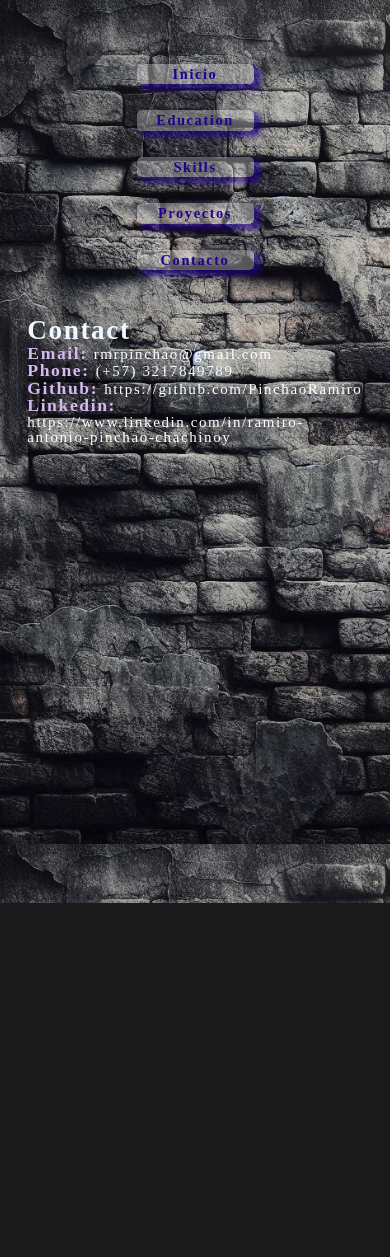
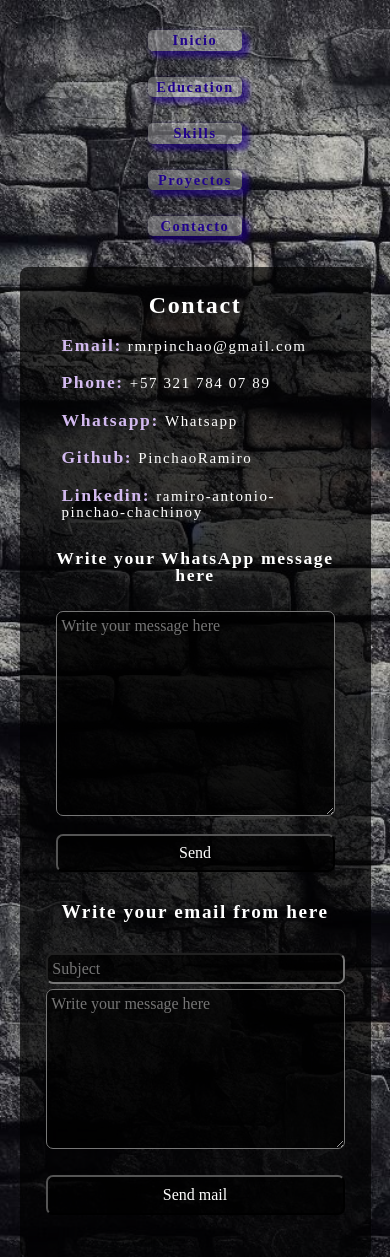
Before and after one commit to PinchaoRamiro/Portafolio_Ramiro_Pinchao, a React (Vite) app: page /Contact in a window 390 px wide. Before the commit the page ends 903 px from the top, so only its background shows below. Built offline with nearby package versions, Linux system fonts and the light colour scheme.

Commit message:
I add some advances to evolution, add message in whatsapp and meil

```diff
--- a/src/App.tsx
+++ b/src/App.tsx
@@ -9,6 +9,10 @@ import Projects from './pages/Projects';
 import './styles.css';
 import './styles/home.css';
 import './styles/nav.css';
+import './styles/skills.css';
+import './styles/education.css';
+import './styles/projects.css';
+import './styles/contact.css';
 
 const App: React.FC = () => {
   return (
--- a/src/pages/Contact.tsx
+++ b/src/pages/Contact.tsx
@@ -1,13 +1,70 @@
 import React from 'react';
+import { useState } from 'react';
 
-const Contact: React.FC = () => (
-  <section id="contact">
-    <h2>Contact</h2>
-    <p className='a-contact'><strong>Email:  </strong><a href='mailto:rmrpinchao@gmail'>rmrpinchao@gmail.com</a></p>
-    <p className='a-contact'>  <strong>Phone:  </strong> (+57) 3217849789</p>
-    <p className='a-contact'><strong>Github:  </strong> <a href="https://github.com/PinchaoRamiro">https://github.com/PinchaoRamiro</a></p>
-    <p className='a-contact'><strong>Linkedin:  </strong> <a href="https://www.linkedin.com/in/ramiro-antonio-pinchao-chachinoy-5038a931b">https://www.linkedin.com/in/ramiro-antonio-pinchao-chachinoy</a></p>
+
+const Contact: React.FC = () => {
+  const [message, setMessage] = useState('');
+
+  const handleSubmit = (e: any) => {
+      e.preventDefault();
+      const phoneNumber = '573217840789';
+      const encodedMessage = encodeURIComponent(message);
+      window.open(`https://wa.me/${phoneNumber}?text=${encodedMessage}`);
+  };
+
+  const [subject, setSubject] = useState('');
+  const [body, setBody] = useState('');
+
+  const handleSubmitEmail = (e: any) => {
+      e.preventDefault();
+      const email = 'rmrpinchao@gmail'; // Reemplaza con tu correo
+      const encodedSubject = encodeURIComponent(subject);
+      const encodedBody = encodeURIComponent(body);
+      window.location.href = `mailto:${email}?subject=${encodedSubject}&body=${encodedBody}`;
+  };
+
+  return (
+  <section className="contact">
+    <div className='links'>
+      <h2>Contact</h2>
+      <p className='a-contact'><strong>Email:  </strong><a href='mailto:rmrpinchao@gmail'>rmrpinchao@gmail.com</a></p>
+      <p className='a-contact'>  <strong>Phone:  </strong> <a href="tel:+573217849789">+57 321 784 07 89</a></p>
+      <p className='a-contact'><strong>Whatsapp:  </strong> <a href="https://wa.me/+573217840789" target="_blank">Whatsapp</a></p>
+      <p className='a-contact'><strong>Github:  </strong> <a href="https://github.com/PinchaoRamiro">PinchaoRamiro</a></p>
+      <p className='a-contact'><strong>Linkedin:  </strong> <a href="https://www.linkedin.com/in/ramiro-antonio-pinchao-chachinoy-5038a931b">ramiro-antonio-pinchao-chachinoy</a></p>
+    </div>
+    <div className='forms'>
+      <form className='form-whatsapp' onSubmit={handleSubmit}>
+        <label htmlFor="message">Write your WhatsApp message here</label>
+        <textarea
+          value={message}
+          onChange={(e) => setMessage(e.target.value)}
+          placeholder="Write your message here"
+          required
+          rows={1}
+        />
+        <button className='btn-whatsapp' type="submit">Send</button>
+      </form>
+      <form className='form-email' onSubmit={handleSubmitEmail}>
+        <h2>Write your email from here </h2>
+        <input
+          type="text"
+          value={subject}
+          onChange={(e) => setSubject(e.target.value)}
+          placeholder="Subject "
+          required
+        />
+        <textarea
+          value={body}
+          onChange={(e) => setBody(e.target.value)}
+          placeholder="Write your message here"
+          required
+        ></textarea>
+        <button className='btn-email' type="submit">Send mail</button>
+        </form>
+    </div>
   </section>
-);
+  );
+};
 
 export default Contact;
--- a/src/pages/Education.tsx
+++ b/src/pages/Education.tsx
@@ -1,7 +1,7 @@
 import React from 'react';
 
 const Education: React.FC = () => (
-  <section id="education">
+  <section className="education">
     <h2>Education</h2>
     <ul>
       <li>
--- a/src/styles.css
+++ b/src/styles.css
@@ -12,14 +12,11 @@ body {
   color: #ffffff;
   line-height: 1;
   background-image: url(/src/assets/background.webp);
-  background-attachment: fixed;
+  background-position: center;
   background-size: cover;
-  background-position: center;
   background-repeat: no-repeat;
   min-height: 100vh;
   width: 100%;
-  overflow-y: auto;
-
 }
 
 a {
@@ -37,83 +34,6 @@ strong {
 
 section p, section ul {
   animation: fadeInRight 1s ease-in-out;
-}
-
-.skills {
-  background-color: rgba(0, 0, 0, 0.7);
-  color: #f0f0f0;
-  display: flex;
-  flex-direction: column;
-  padding: 20px;
-  margin: 0 20px;
-  border-radius: 8px;
-  overflow-y: auto;
-}
-
-.skills-category {
-  margin: 0 20px 16px;
-}
-
-.skills-category h3 {
-  font-size: 18px;
-  margin-bottom: 8px;
-}
-
-.projects {
-  background-color: rgba(0, 0, 0, 0.7);
-  color: #ffffff;
-  padding: 30px;
-  margin: 20px;
-  border-radius: 8px;
-}
-
-.projects h2 {
-  margin: 0px;
-  width: 100%;
-  font-size: 2rem;
-  border-bottom: 2px solid #afadad;
-  text-align: center;
-  padding-bottom: 5px;
-  margin-bottom: 10px;
-}
-
-.ul-projects {
-  display: grid;
-  grid-template-columns: repeat(3, 1fr);
-  grid-gap: 20px;
-  list-style: none;
-  margin: 0 7%;
-  padding: 10px;
-}
-
-.ul-projects a:hover {
-  padding: 3px;
-  border-radius: 7px;
-  background-color: rgb(32, 22, 92);
-  transition: background-color 0.3s ease;
-}
-
-#about, #education, #contact {
-  margin: 0 7%;
-  color: aliceblue;
-}
-
-#education:hover, #contact:hover {
-  color: #f0f0f0;
-}
-
-.a-contact a {
-  text-decoration: none;
-  color: #ffffff;
-  transition: color 0.3s ease;
-}
-
-.a-contact a:hover {
-  color: #632dbb;
-}
-
-.a-contact strong {
-  color:#d3baf0;
 }
 
 @keyframes fadeInLeft {
--- a/src/styles/contact.css
+++ b/src/styles/contact.css
@@ -0,0 +1,208 @@
+.contact {
+  background-color: rgba(0, 0, 0, 0.7);
+  color: #ffffff;
+  padding: 2rem;
+  margin: 0 10% 10% 10%;
+  border-radius: 8px;
+  box-sizing: border-box;
+}
+
+.contact .links {
+  display: grid;
+  grid-template-columns: repeat(3, 1fr);
+  gap: 20px;
+  list-style: none;
+  margin: 0 7% 0 7%;
+  padding: 10px;
+}
+
+.links h2 {
+  text-align: center;
+  grid-column: span 3;
+}
+
+.forms {
+  display: grid;
+  grid-template-columns: 1fr 1fr;
+  justify-content: center;
+  gap: 20px;
+  padding: 10px;
+}
+
+.form-whatsapp {
+  display: grid;
+  justify-content: center;
+  gap: 18px;
+  padding: 10px;
+}
+
+.form-whatsapp .btn-whatsapp {
+  font-family: 'Times New Roman', Times, serif, Arial, Helvetica, sans-serif;
+  background-color: rgba(0, 0, 0, 0.7);
+  color: white;
+  font-size: 1.2rem;
+  border-radius: 7px;
+  padding: 0.5rem 1rem;
+  transition: background-color 1s ease;
+}
+
+.form-whatsapp .btn-whatsapp:hover {
+  background-color: #632dbb5b;
+}
+
+.form-whatsapp textarea {
+  font-family: 'Times New Roman', Times, serif, Arial, Helvetica, sans-serif;
+  color: white;
+  height: 12.8rem;
+  width: 100%;
+  max-width: 400px;
+  font-size: 1rem;
+  border-radius: 7px;
+  padding: 0.3rem;
+  background-color: rgba(0, 0, 0, 0.7);
+  box-shadow: 0 0 0 0 rgba(0, 0, 0, 0.7);
+  resize: vertical;
+  box-sizing: border-box;
+}
+
+.form-whatsapp label {
+  margin-bottom: 0.5rem;
+  font-size: 1.1rem;
+  font-weight: bold;
+  text-align: center;
+}
+
+.form-email {
+  width: 100%;
+  margin: 0;
+  padding: 0 0 1rem 0;
+}
+
+.form-email h2{
+  text-align: center;
+  margin: 0 0 2rem 0;
+  font-size: 1.2rem;
+  font-weight: bold;
+  padding-left: 0;
+}
+
+.form-email input{
+  background-color: rgba(0, 0, 0, 0.7);
+  font-family: 'Times New Roman', Times, serif, Arial, Helvetica, sans-serif;
+  color: white;
+  width: 100%;
+  max-width: 400px;
+  font-size: 1rem;
+  border-radius: 7px;
+  padding: 0.5rem;
+  box-sizing: border-box;
+  margin: 0 0 0.3rem 0;
+}
+
+.form-email textarea{
+  background-color: rgba(0, 0, 0, 0.7);
+  color: white;
+  font-size: 1rem;
+  font-family: 'Times New Roman', Times, serif, Arial, Helvetica, sans-serif;
+  height: 10rem;
+  width: 100%;
+  max-width: 400px;
+  font-size: 1rem;
+  border-radius: 7px;
+  padding: 0.5rem;
+  resize: vertical;
+  box-sizing: border-box;
+  margin: 0 0 1.4rem 0;
+}
+
+.form-email .btn-email {
+  font-family: 'Times New Roman', Times, serif, Arial, Helvetica, sans-serif;
+  background-color: rgba(0, 0, 0, 0.7);
+  color: white;
+  width: 100%;
+  max-width: 400px;
+  margin-bottom: 0;
+  height: 2.5rem;
+  font-size: 1.2rem;
+  border-radius: 7px;
+  padding: 0.5rem 1rem;
+  transition: background-color 1s ease;
+}
+
+.form-email button:hover {
+  background-color: #632dbb5e;
+}
+
+.a-contact a {
+  text-decoration: none;
+  color: #ffffff;
+  transition: color 0.3s ease;
+}
+
+.a-contact a:hover {
+  color: #632dbb;
+}
+
+.a-contact strong {
+  color: #d3baf0;
+}
+
+@media (max-width: 768px) {
+  .contact {
+    margin: 0 5%;
+  }
+
+  .contact .links {
+    grid-template-columns: repeat(2, 1fr);
+    margin: 0 5%;
+  }
+
+  .forms {
+    grid-template-columns: 1fr;
+  }
+
+  .form-whatsapp textarea,
+  .form-email textarea,
+  .form-email input {
+    max-width: 100%;
+  }
+
+  .form-email .btn-email {
+    max-width: 100%;
+  }
+}
+
+
+@media (max-width: 480px) {
+  .contact {
+    padding: 1rem;
+  }
+
+  .links h2 {
+    font-size: 1.5rem;
+  }
+
+  .contact .links {
+    display: flex;
+    flex-direction: column;
+  }
+
+
+  .form-whatsapp .btn-whatsapp,
+  .form-email .btn-email {
+    font-size: 1rem;
+  }
+
+  .form-whatsapp textarea,
+  .form-email textarea,
+  .form-email input {
+    padding: 0.3rem;
+  }
+}
+
+@media ( max-width: 380px ) {
+  .contact .links {
+    display: flex;
+    flex-direction: column;
+  }
+}
--- a/src/styles/education.css
+++ b/src/styles/education.css
@@ -0,0 +1,17 @@
+.education {
+    display: flex;
+    flex-direction: column;
+    align-items: center;
+    justify-content: space-evenly;
+    background-color: rgba(0, 0, 0, 0.7);
+    color: #ffffff;
+    font-size: 1.2rem;
+    padding: 30px;
+    margin: 20px;
+    border-radius: 8px;
+}
+
+.education li{
+    letter-spacing: 1.2px;
+    line-height: 1.3;
+}
--- a/src/styles/nav.css
+++ b/src/styles/nav.css
@@ -1,11 +1,14 @@
 .container-nav {
   display: flex;
+  flex-direction: row;
+  align-items: center;
   justify-content: center;
-    width: 100%;
+  width: 80%;
   align-items: center;
-    margin-top: 7vh;
-    margin-bottom: 5vh;
-    gap: 2rem;
+  padding: 3vh 0 3vh 0;
+  margin: 0 10% 0 10%;
+  border-radius: 7px;
+  gap: 1rem;
   font-size: 1.1rem;
   flex-wrap: wrap;
 }
@@ -22,6 +25,12 @@
     box-shadow: 5px 4px 5px 2px rgba(32, 2, 141, 0.61);
     transition: background-color 0.3s ease;
     margin: 5px;
+  }
+
+  .container-nav .route:hover {
+    background-color: rgba(255, 255, 255, 0.5);
+    color: rgb(32, 2, 141);
+    transform: scale(1.1);
   }
 
   @media (max-width: 768px) {
--- /dev/null
+++ b/src/styles/projects.css
@@ -0,0 +1,33 @@
+.projects {
+    background-color: rgba(0, 0, 0, 0.7);
+    color: #ffffff;
+    padding: 30px;
+    margin: 20px;
+    border-radius: 8px;
+  }
+
+  .projects h2 {
+    margin: 0px;
+    width: 100%;
+    font-size: 2rem;
+    border-bottom: 2px solid #afadad;
+    text-align: center;
+    padding-bottom: 5px;
+    margin-bottom: 10px;
+  }
+
+  .ul-projects {
+    display: grid;
+    grid-template-columns: repeat(3, 1fr);
+    grid-gap: 20px;
+    list-style: none;
+    margin: 0 7%;
+    padding: 10px;
+  }
+
+  .ul-projects a:hover {
+    padding: 3px;
+    border-radius: 7px;
+    background-color: rgb(32, 22, 92);
+    transition: background-color 0.3s ease;
+  }
--- a/src/styles/skills.css
+++ b/src/styles/skills.css
@@ -0,0 +1,22 @@
+
+.skills {
+    background-color: rgba(0, 0, 0, 0.7);
+    color: #f0f0f0;
+    display: flex;
+    flex-direction: column;
+    align-items: center;
+    justify-content: space-evenly;
+    font-size: 1.2rem;
+    padding: 20px;
+    margin: 0 20px;
+    border-radius: 8px;
+  }
+
+  .skills-category {
+    margin: 0 20px 16px;
+  }
+
+  .skills-category h3 {
+    font-size: 18px;
+    margin-bottom: 8px;
+  }
```
Also changed, not shown: index.html (+6 -1 lines), src/styles/home.css (+15 -3 lines), src/styles/proyects.css (deleted). Lines whose indentation alone changed are shown as unchanged.
